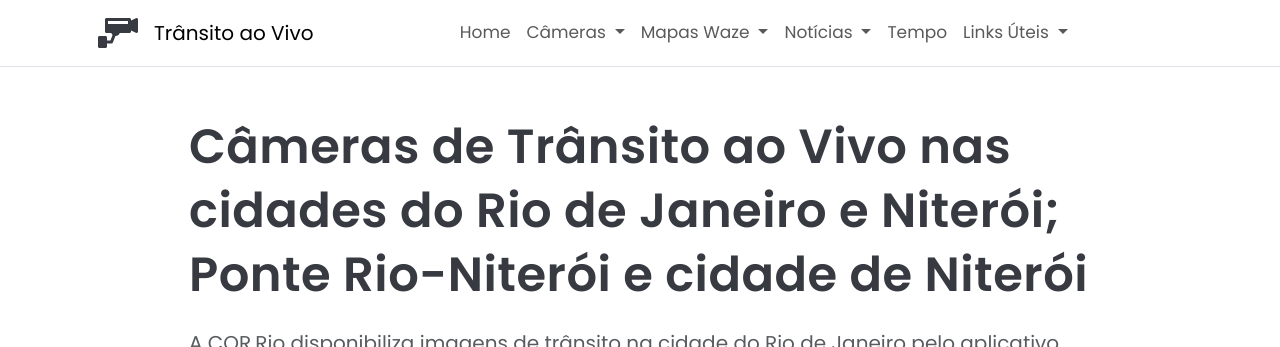
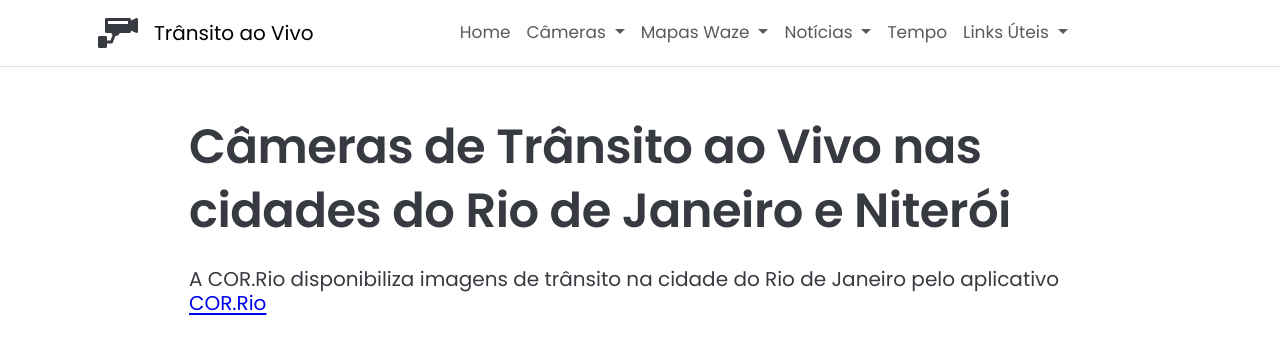
Before and after one commit to Sergio-Damm/transitoaovivo, a Jekyll site: the page built from pages/transito-rio-de-janeiro/index.html, in a window 1280 px wide, cut to the strip 0-347 px from the top of the page. Built offline with Jekyll 4.4.1, drawn with Linux system fonts in a browser that asks for light colours; comment, search, counter and statistics services are not loaded.

Commit message:
content-h1-title letter-spacing: -0.03rem;

```diff
--- a/css/style.css
+++ b/css/style.css
@@ -34,7 +34,7 @@ h1, h2, h3, p {
       font-size: 3rem;
       font-weight: 600;
       line-height: 4rem;
-      letter-spacing: 0.03rem;
+      letter-spacing: -0.03rem;
     }
 }
 
--- a/pages/transito-cetsp-1/index.html
+++ b/pages/transito-cetsp-1/index.html
@@ -14,10 +14,10 @@ redirect_from:
 			<h1 class="content-h1-title">Câmeras de Trânsito ao Vivo na cidade de São Paulo; com imagens da CET-SP</h1>
 		</div>
 		<div class="col-12 col-md-10 mx-auto pt-3">
-			<h2 class="content-h3-title text-muted">A CET-SP é responsável por gerenciar, planejar, operar e fiscalizar o trânsito da capital paulista</h2>
+			<h2 class="content-h3-title">A CET-SP é responsável por gerenciar, planejar, operar e fiscalizar o trânsito da capital paulista</h2>
 		</div>
 		<div class="col-12 col-md-10 mx-auto pt-3">
-			<p class="small text-cerise mb-0">Imagens atualizadas a cada 10 segundos</p>
+			<p class="small text-muted mb-0">Imagens atualizadas a cada 10 segundos</p>
 		</div>
 	</div>
 </section>
--- a/pages/transito-cetsp-2/index.html
+++ b/pages/transito-cetsp-2/index.html
@@ -14,7 +14,7 @@ redirect_from:
 			<h1 class="content-h1-title">Câmeras de Trânsito ao Vivo na cidade de São Paulo; com imagens da CET-SP</h1>
 		</div>
 		<div class="col-12 col-md-10 mx-auto pt-3">
-			<h2 class="content-h3-title text-muted">A CET-SP é responsável por gerenciar, planejar, operar e fiscalizar o trânsito da capital paulista</h2>
+			<h2 class="content-h3-title">A CET-SP é responsável por gerenciar, planejar, operar e fiscalizar o trânsito da capital paulista</h2>
 		</div>
 		<div class="col-12 col-md-10 mx-auto pt-3">
 			<p class="small text-danger mb-0">Imagens atualizadas a cada 10 segundos</p>
--- a/pages/transito-cetsp-3/index.html
+++ b/pages/transito-cetsp-3/index.html
@@ -14,7 +14,7 @@ redirect_from:
 			<h1 class="content-h1-title">Câmeras de Trânsito ao Vivo na cidade de São Paulo; com imagens da CET-SP</h1>
 		</div>
 		<div class="col-12 col-md-10 mx-auto pt-3">
-			<h2 class="content-h3-title text-muted">A CET-SP é responsável por gerenciar, planejar, operar e fiscalizar o trânsito da capital paulista</h2>
+			<h2 class="content-h3-title">A CET-SP é responsável por gerenciar, planejar, operar e fiscalizar o trânsito da capital paulista</h2>
 		</div>
 		<div class="col-12 col-md-10 mx-auto pt-3">
 			<p class="small text-danger mb-0">Imagens atualizadas a cada 5 segundos</p>
--- a/pages/transito-rio-de-janeiro/index.html
+++ b/pages/transito-rio-de-janeiro/index.html
@@ -11,10 +11,10 @@ redirect_from:
 <section class="container py-5">
 	<div class="row">
 		<div class="col-12 col-md-10 mx-auto">
-			<h1 class="content-h1-title">Câmeras de Trânsito ao Vivo nas cidades do Rio de Janeiro e Niterói; Ponte Rio-Niterói e cidade de Niterói</h1>
+			<h1 class="content-h1-title">Câmeras de Trânsito ao Vivo nas cidades do Rio de Janeiro e Niterói</h1>
 		</div>
 		<div class="col-12 col-md-10 mx-auto pt-3">
-			<h2 class="fs-5 text-muted">A COR.Rio disponibiliza imagens de trânsito na cidade do Rio de Janeiro pelo aplicativo <a class="link-externo" href="https://cor.rio/app/" target="_blank" rel="noopener noreferrer">COR.Rio</a></h2>
+			<h2 class="fs-5">A COR.Rio disponibiliza imagens de trânsito na cidade do Rio de Janeiro pelo aplicativo <a class="link-externo" href="https://cor.rio/app/" target="_blank" rel="noopener noreferrer">COR.Rio</a></h2>
 		</div>
 	</div>
 </section>
```
